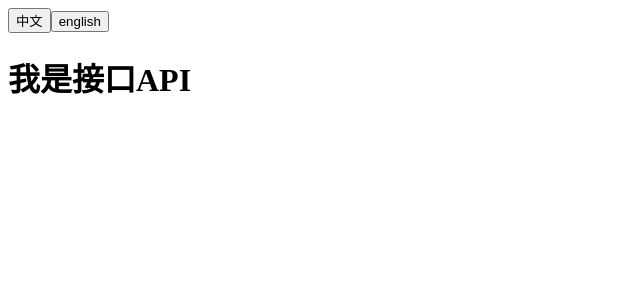
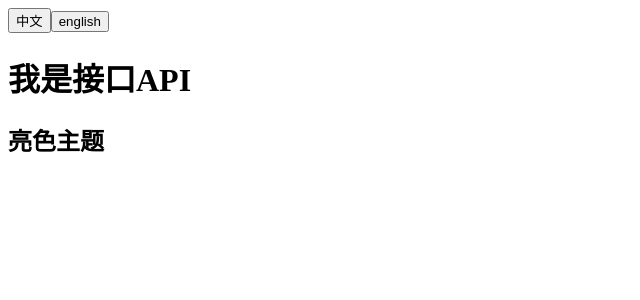
Before and after one commit to chuxin-cs/react-demo, a React (Vite) app in the folder demo-locales/: page / in a window 1280 px wide. Shown: the top 300 px of the page, without its empty margins (0-640 px from the left). Built offline with nearby package versions, Linux system fonts and the light colour scheme.

Commit message:
feat: 添加 common.light 的翻译显示
在应用界面新增显示 common.light 的翻译文本

```diff
--- a/demo-locales/src/App.tsx
+++ b/demo-locales/src/App.tsx
@@ -13,6 +13,7 @@ function App() {
       </div>
 
       <h1>{t('system.api.title')}</h1>
+      <h2>{t("common.light")}</h2>
     </div>
   );
 }
```
